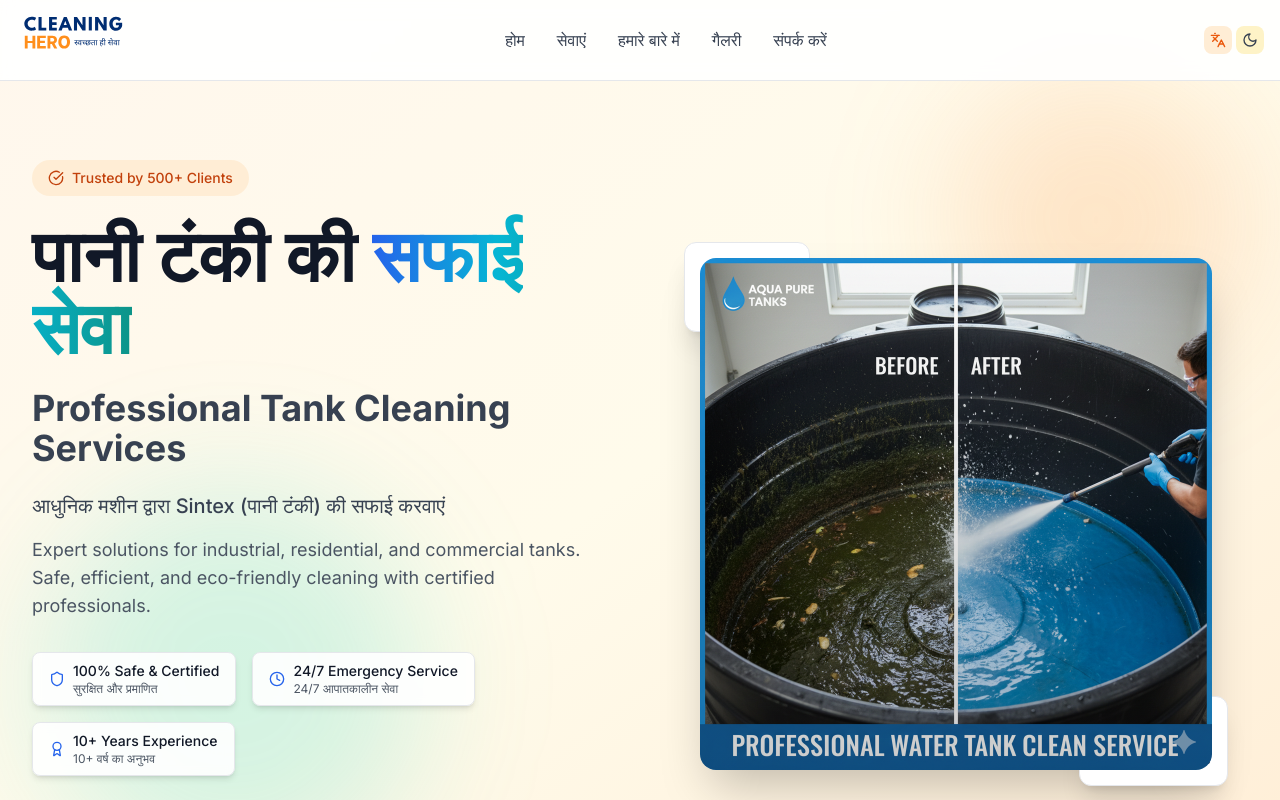
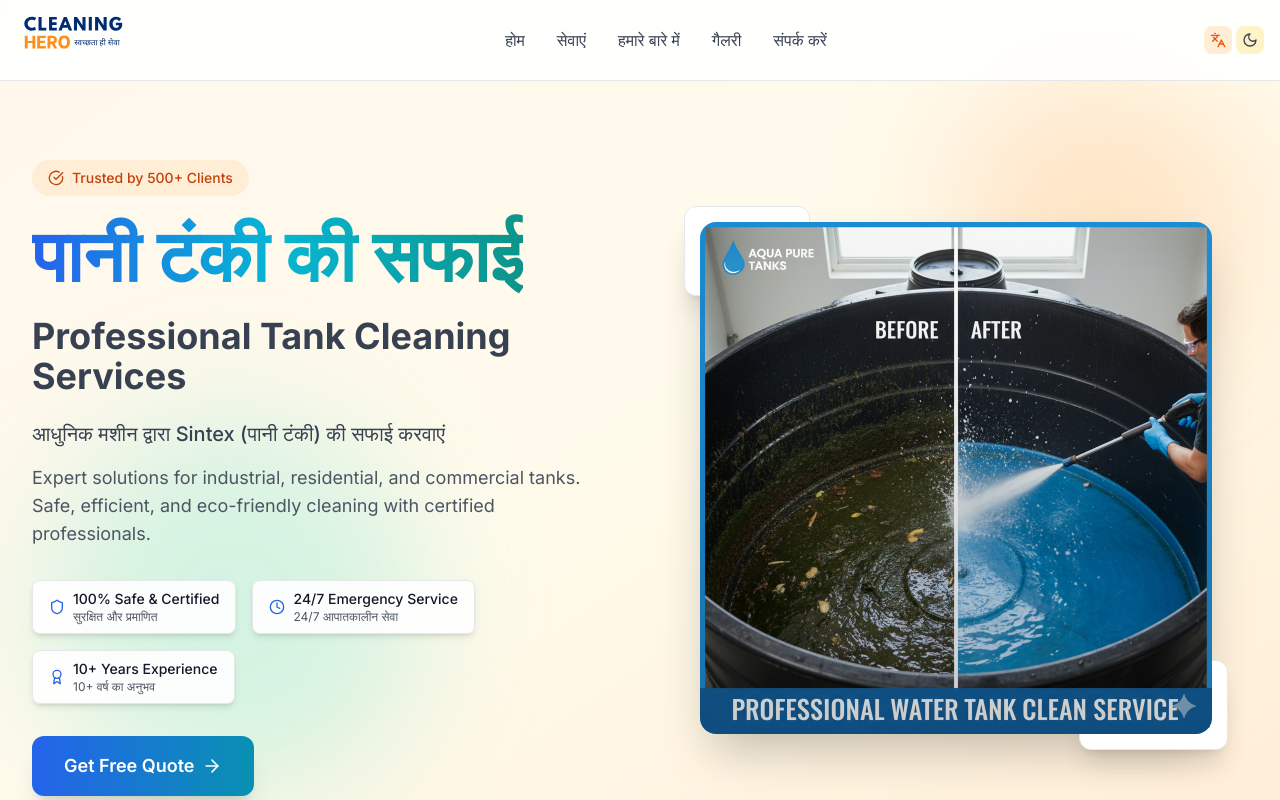
Before and after one commit to Shivambhatia-debug/Tank-Cleaner, a Next.js app: page / in a window 1280 px wide. Shown: the top 800 px of the page. Built offline with nearby package versions, Linux system fonts and the light colour scheme.

Commit message:
Remove सव from hero heading - keep only पन टक क सफई

```diff
--- a/src/components/hero.tsx
+++ b/src/components/hero.tsx
@@ -73,8 +73,7 @@ export default function Hero() {
               transition={{ delay: 0.3 }}
               className="text-5xl md:text-6xl lg:text-7xl font-bold mb-6 leading-tight"
             >
-              <span className="text-gray-900 dark:text-white">पानी टंकी की</span>{" "}
-              <span className="gradient-text">सफाई सेवा</span>
+              <span className="gradient-text">पानी टंकी की सफाई</span>
             </motion.h1>
             <motion.h2
               initial={{ opacity: 0, y: 20 }}
```
